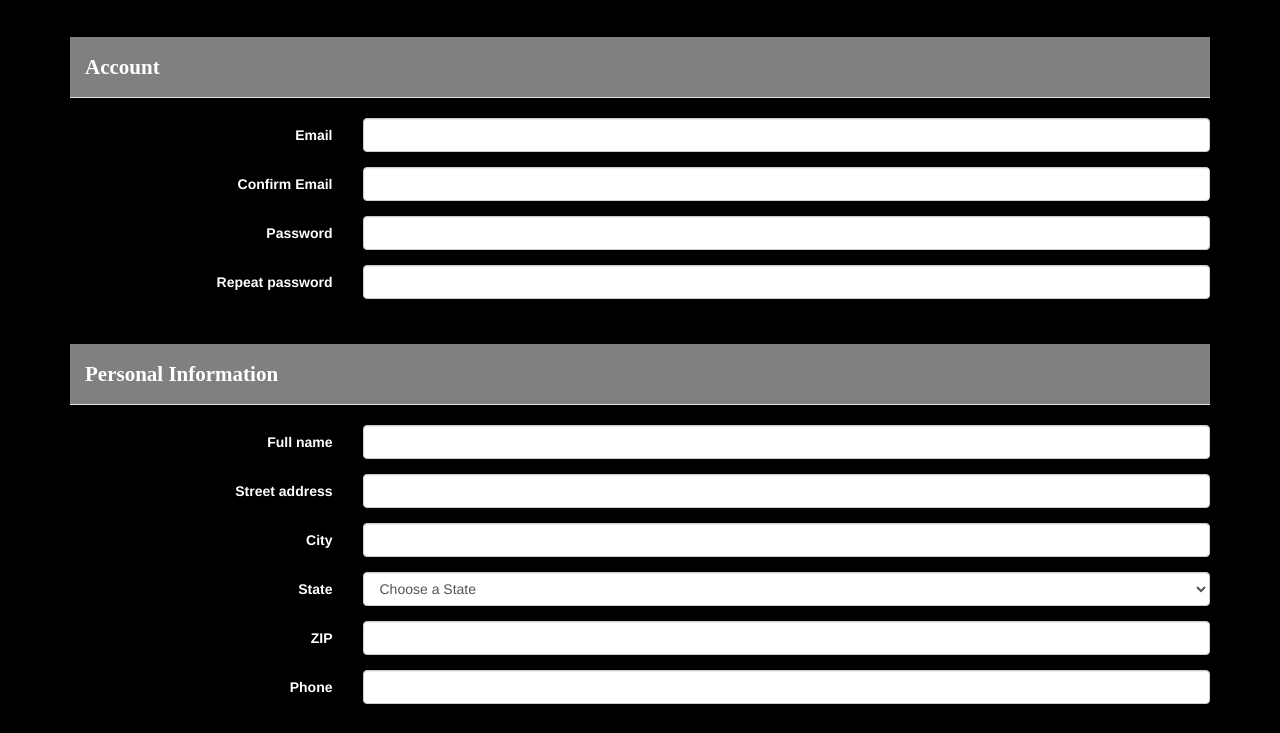
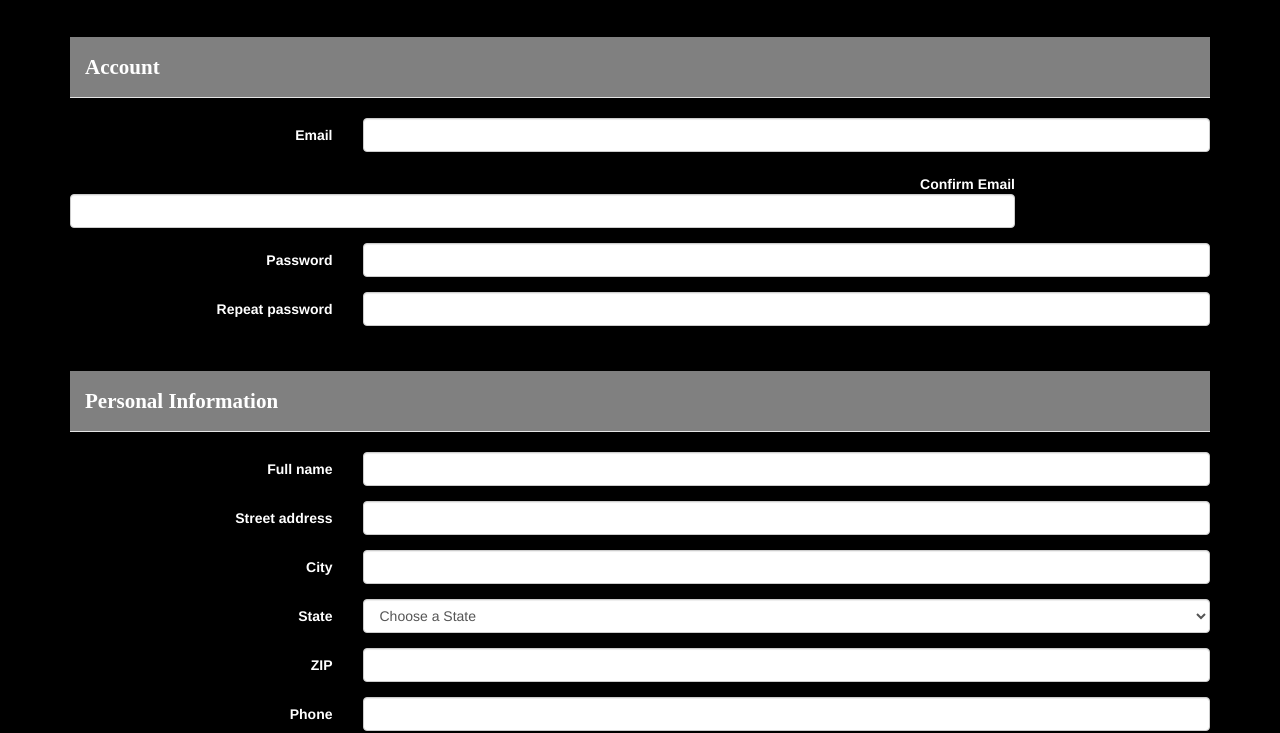
Before and after one commit to qyang6-2131848/qyang6-2131848.github.io, a plain HTML site: page jobApplicationForm.html in a window 1280 px wide. Shown: the part 98-831 px from the top of the page. Drawn offline with nearby package versions, Linux system fonts and the light colour scheme.

Commit message:
Update jobApplicationForm.html

```diff
--- a/jobApplicationForm.html
+++ b/jobApplicationForm.html
@@ -25,8 +25,8 @@
 			</div>
 		</div>
         <div class="form-group">
-			<label class="col-sm-3 control-label">Confirm Email</label>
-			<div class="col-sm-9">
+			<label class="col-sm-10 control-label">Confirm Email</label>
+			<div class="col-sm-10">
 				<input class="form-control" type="text" name="confirm_email" required>
 			</div>
 		</div>
```
